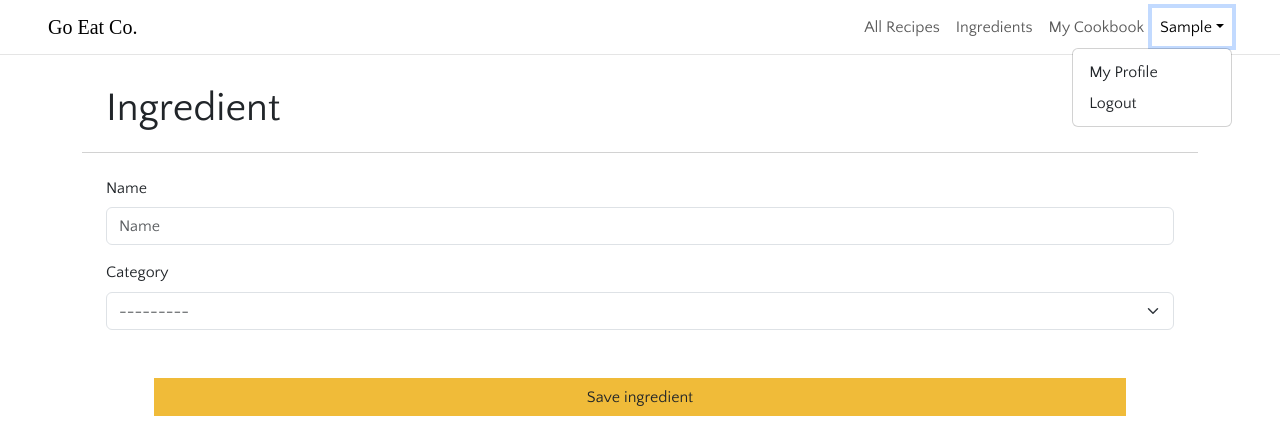
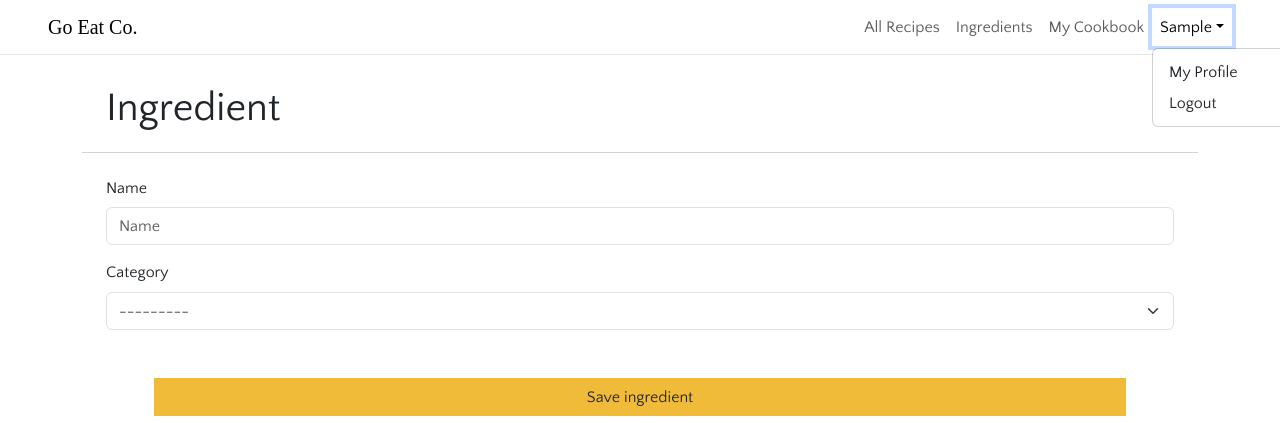
Before and after one commit to lucywoodman/goeatco, a Django app: page /ingredients/create in a window 1280 px wide, after a click on "Sample". Shown: the top 423 px of the page. Run offline with Django 4.2, Linux system fonts and the light colour scheme; the visitor is signed in with stand-in values (Sample User, id 1); data comes from the database, SQL or seed files in the repository; some libraries are stand-ins or nearby versions; some web fonts are replaced.

Commit message:
fix: remove dropdown menu adjustment as it loads fine on Heroku

```diff
--- a/static/css/style.css
+++ b/static/css/style.css
@@ -42,10 +42,6 @@ a {
     border-bottom: 1px solid rgba(0,0,0,0.1);
 }
 
-.dropdown-menu[data-bs-popper] {
-    left: -100%;
-}
-
 /* CARDS */
 
 .card {
```
